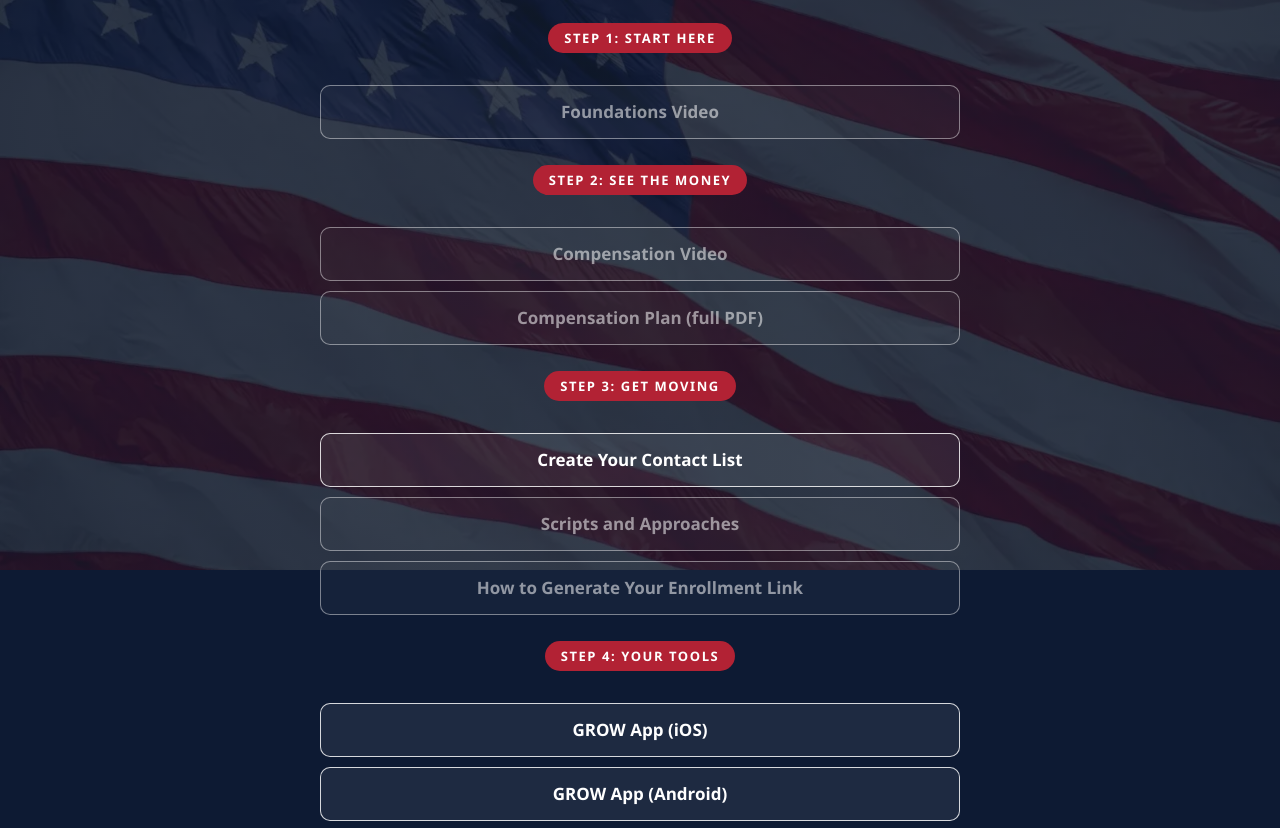
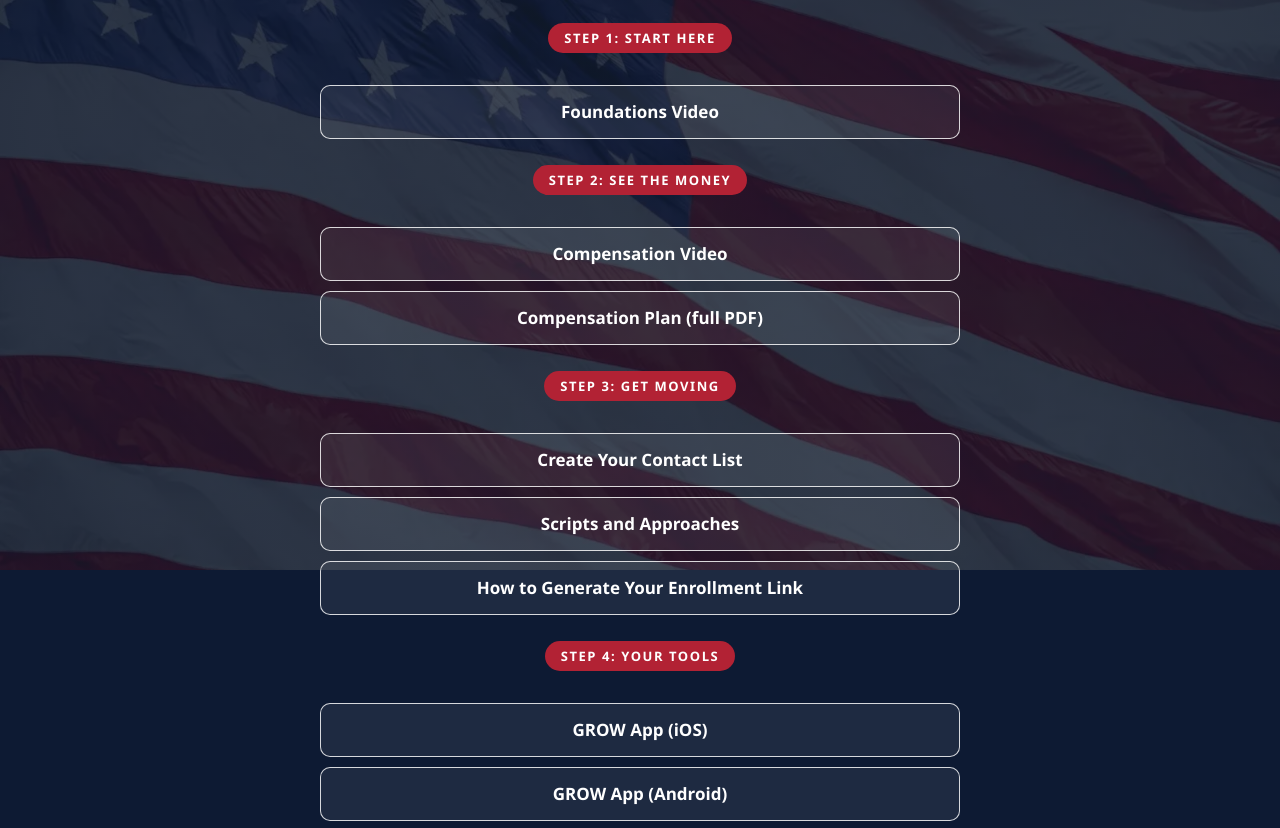
Before and after one commit to skubin53/setup-switchtoamerica, a plain HTML site: page builder/index.html in a window 1280 px wide. Shown: the part 230-1058 px from the top of the page. Drawn offline with Linux system fonts and the light colour scheme.

Commit message:
Builder page: Foundations, comp video, comp plan, scripts, enrollment link how-to
Co-Authored-By: Claude Opus 5.5 <noreply@anthropic.com>

```diff
--- a/builder/index.html
+++ b/builder/index.html
@@ -110,18 +110,18 @@ a:focus-visible{outline:3px solid #fff;outline-offset:3px}
   <p class="lede">Your first steps, in order. Start at the top.</p>
   <p class="sec">Step 1: Start Here</p>
   <nav class="group">
-    <a class="link soon" href="#" target="_blank" rel="noopener">Foundations Video</a>
+    <a class="link" href="https://www.melaleuca.com/grow/task/tasks?id=121302" target="_blank" rel="noopener">Foundations Video</a>
   </nav>
   <p class="sec">Step 2: See the Money</p>
   <nav class="group">
-    <a class="link soon" href="#" target="_blank" rel="noopener">Compensation Video</a>
-    <a class="link soon" href="#" target="_blank" rel="noopener">Compensation Plan (full PDF)</a>
+    <a class="link" href="https://digital-library.media/public/share/en_CA_xdmpS" target="_blank" rel="noopener">Compensation Video</a>
+    <a class="link" href="https://digital-library.media/public/share/en_CA_qbFsM" target="_blank" rel="noopener">Compensation Plan (full PDF)</a>
   </nav>
   <p class="sec">Step 3: Get Moving</p>
   <nav class="group">
     <a class="link" href="/builder/contact-list/" target="_blank" rel="noopener">Create Your Contact List</a>
-    <a class="link soon" href="#" target="_blank" rel="noopener">Scripts and Approaches</a>
-    <a class="link soon" href="#" target="_blank" rel="noopener">How to Generate Your Enrollment Link</a>
+    <a class="link" href="https://www.melaleuca.com/grow/documents/digital-library/folder?id=4631" target="_blank" rel="noopener">Scripts and Approaches</a>
+    <a class="link" href="https://www.melaleuca.com/grow/documents/digital-library/file?id=4849" target="_blank" rel="noopener">How to Generate Your Enrollment Link</a>
   </nav>
   <p class="sec">Step 4: Your Tools</p>
   <nav class="group">
```
